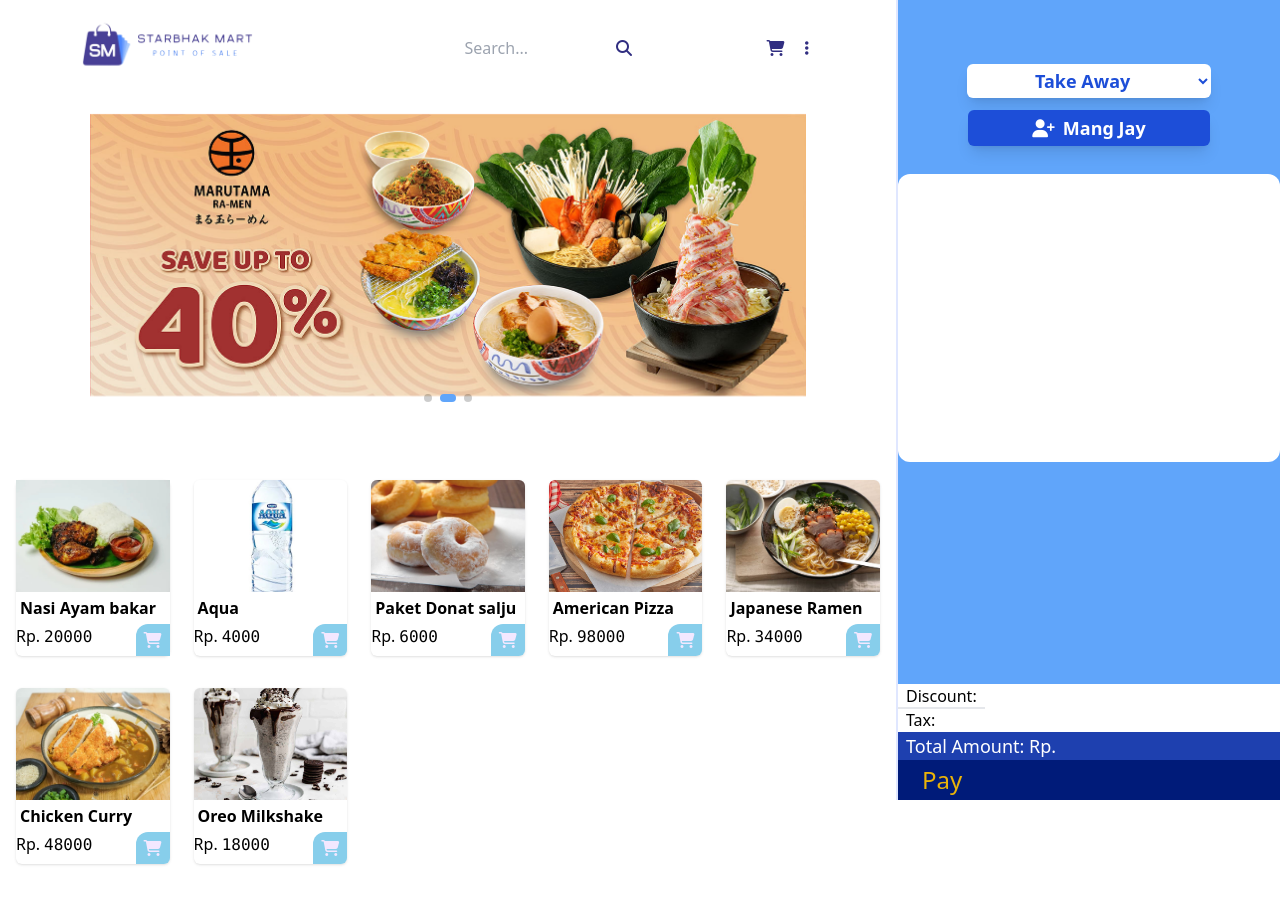
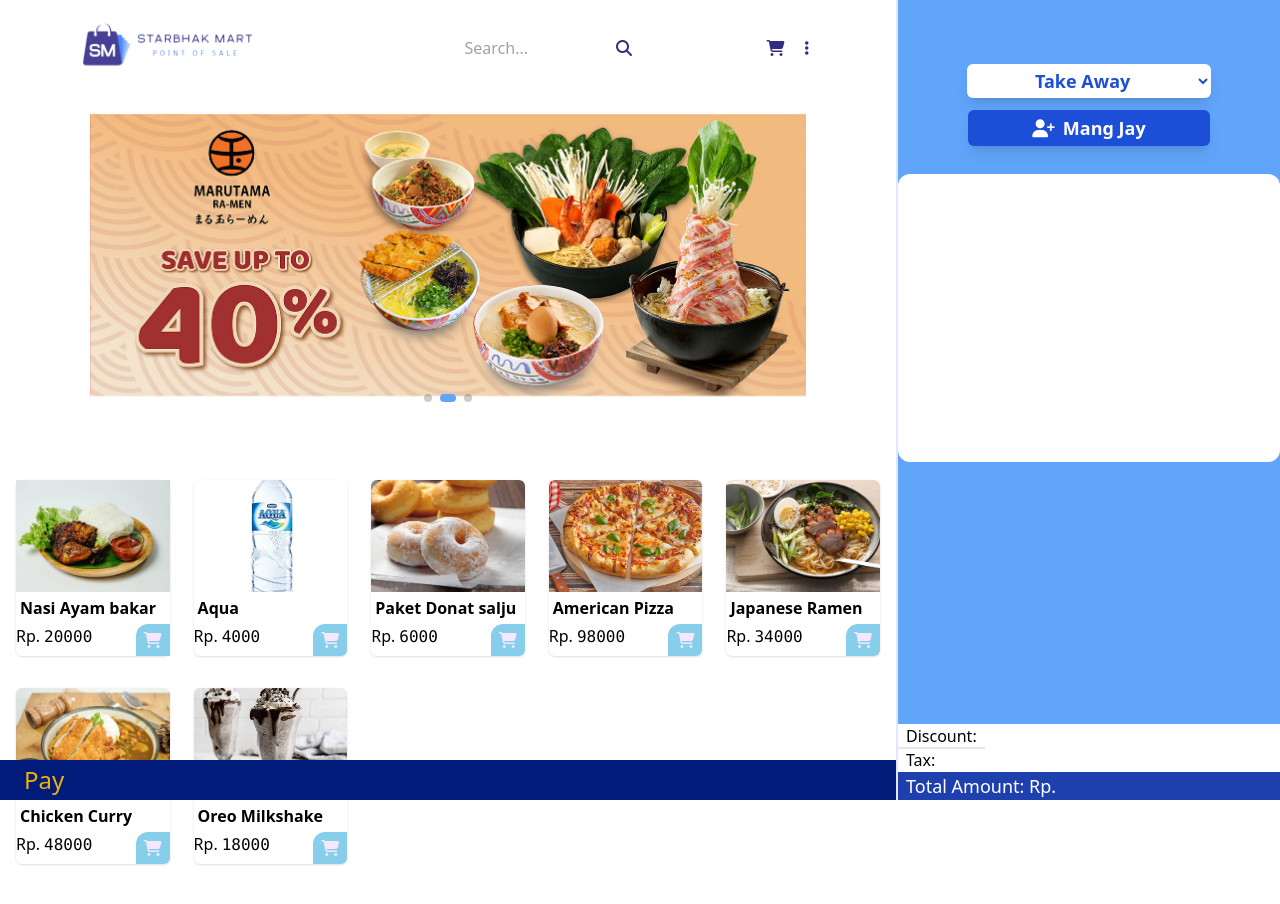
Before and after one commit to dzulfikar2403/starbhakMart, a website: page public/index.html in a window 1280 px wide. Both pictures are taken after a click on the element 1095 px from the left and 47 px from the top of the page. Drawn offline with nearby package versions, Linux system fonts and the light colour scheme; some packages are replaced by stand-ins of ours; a script that the page names is missing.

Commit message:
fix bug pay btn

```diff
--- a/public/index.html
+++ b/public/index.html
@@ -146,10 +146,10 @@
             <p class="px-2 inline border-b-2">Discount: <p id="discount" class="hidden border-b-2">5%</p></p>
             <p class="px-2">Tax: <span id="tax" class="hidden">Rp.200</span></p>
             <div class="text-white bg-blue-800 text-lg px-2 ">Total Amount: Rp.<span id="total"></span></div>
-            <div class="py-1 2xl:py-4 w-full cursor-pointer bg-[#001B79] text-yellow-500 font-medium text-2xl px-6" id="bayar" onclick="payment()">Pay</div>
           </div>
         </div>
       </div>
+      <div id="payBtn" class="py-1 2xl:py-4 fixed bottom-0 w-full cursor-pointer hidden bg-[#001B79] text-yellow-500 font-medium text-2xl px-6" id="bayar" onclick="payment()">Pay</div>
     </div>
   </section>
 
--- a/public/js/script.js
+++ b/public/js/script.js
@@ -11,8 +11,9 @@
 let invoice = document.getElementById("invoice");
 
 document.getElementById('cart').addEventListener('click',()=>{
-  invoice.classList.toggle('tutup-cart')
-  document.getElementById('bungkus').classList.toggle('layar-bungkus')
+  document.getElementById('payBtn').classList.toggle('tutup-cart');
+  invoice.classList.toggle('tutup-cart');
+  document.getElementById('bungkus').classList.toggle('layar-bungkus');
 })
 
 cardShopping.forEach((e, i) => {
```
Also changed, not shown: public/css/main.css.
